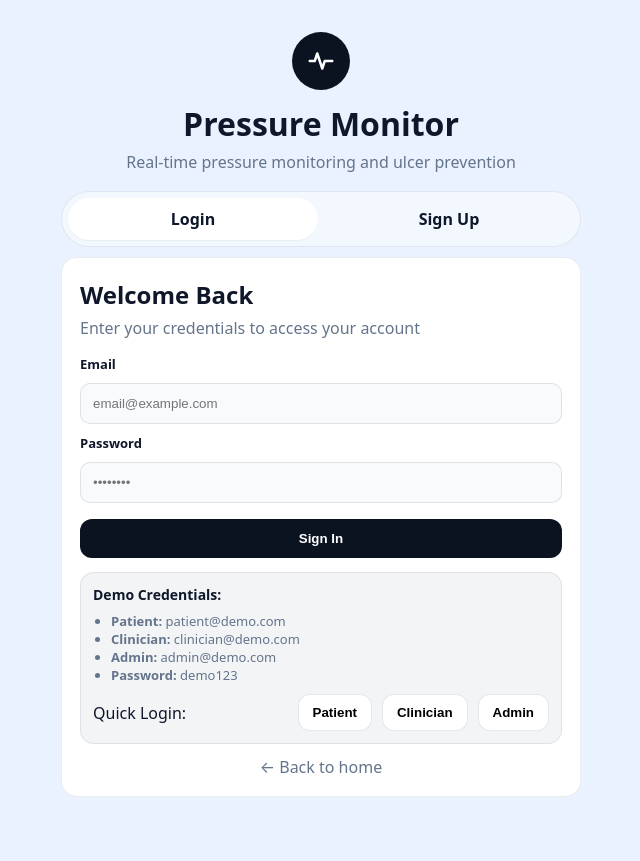
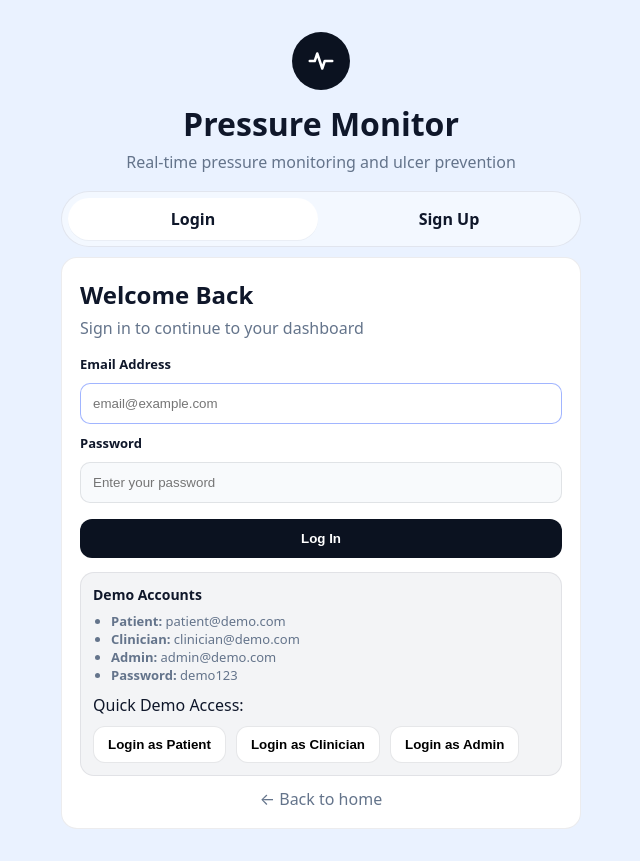
Before and after one commit to markiplagat/WeBSolutions, a Django app: page /accounts/login/ in a window 1280 px wide. Shown: the whole page, without its empty margins (319-959 px from the left). Before the commit the page ends 797 px from the top, so only its background shows below. Run offline with Django 5.2, Linux system fonts and the light colour scheme.

Commit message:
feat(auth): improve login form clarity and accessibility

```diff
--- a/pressure_monitor/templates/auth/login.html
+++ b/pressure_monitor/templates/auth/login.html
@@ -27,25 +27,43 @@
 
     <div class="auth-card">
       <h2>Welcome Back</h2>
-      <p class="auth-muted">Enter your credentials to access your account</p>
+      <p class="auth-muted">Sign in to continue to your dashboard</p>
 
       {% if form.errors %}
-        <div class="auth-error">Invalid credentials. Please try again.</div>
+        <div class="auth-error" role="alert">
+          Invalid email or password. Please try again.
+        </div>
       {% endif %}
 
       <form method="post" class="auth-form">
         {% csrf_token %}
-        <label>Email</label>
-        <input type="text" name="username" placeholder="email@example.com" required>
 
-        <label>Password</label>
-        <input type="password" name="password" placeholder="••••••••" required>
+        <label for="id_username">Email Address</label>
+        <input
+          id="id_username"
+          type="email"
+          name="username"
+          placeholder="email@example.com"
+          autocomplete="email"
+          autofocus
+          required
+        >
 
-        <button class="auth-btn" type="submit">Sign In</button>
+        <label for="id_password">Password</label>
+        <input
+          id="id_password"
+          type="password"
+          name="password"
+          placeholder="Enter your password"
+          autocomplete="current-password"
+          required
+        >
+
+        <button class="auth-btn" type="submit">Log In</button>
       </form>
 
       <div class="auth-demo">
-        <h3>Demo Credentials:</h3>
+        <h3>Demo Accounts</h3>
         <ul>
           <li><strong>Patient:</strong> patient@demo.com</li>
           <li><strong>Clinician:</strong> clinician@demo.com</li>
@@ -54,16 +72,19 @@
         </ul>
 
         <div class="auth-quick">
-          <span>Quick Login:</span>
+          <span>Quick Demo Access:</span>
           <div class="auth-quick__buttons">
-            <form method="post" action="{% url 'demo_login' 'patient' %}">{% csrf_token %}
-              <button type="submit" class="pill">Patient</button>
+            <form method="post" action="{% url 'demo_login' 'patient' %}">
+              {% csrf_token %}
+              <button type="submit" class="pill">Login as Patient</button>
             </form>
-            <form method="post" action="{% url 'demo_login' 'clinician' %}">{% csrf_token %}
-              <button type="submit" class="pill">Clinician</button>
+            <form method="post" action="{% url 'demo_login' 'clinician' %}">
+              {% csrf_token %}
+              <button type="submit" class="pill">Login as Clinician</button>
             </form>
-            <form method="post" action="{% url 'demo_login' 'admin' %}">{% csrf_token %}
-              <button type="submit" class="pill">Admin</button>
+            <form method="post" action="{% url 'demo_login' 'admin' %}">
+              {% csrf_token %}
+              <button type="submit" class="pill">Login as Admin</button>
             </form>
           </div>
         </div>
```
